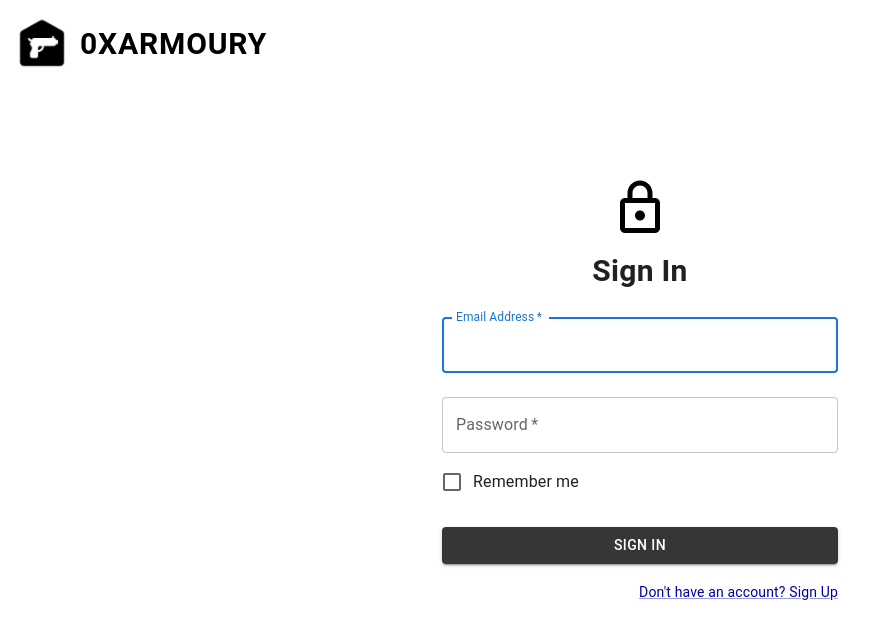
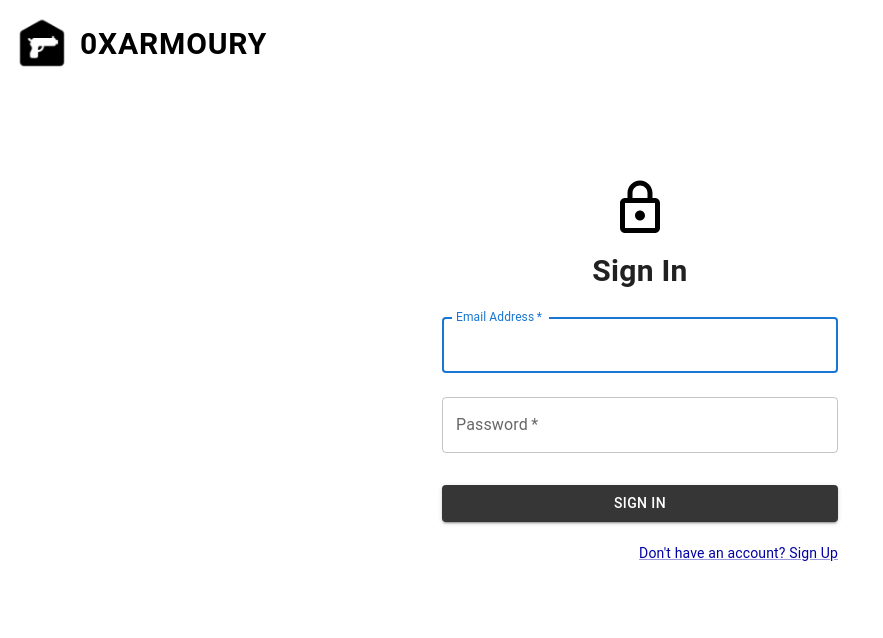
Before and after one commit to Hataeju/0xarmoury, a React (Create React App) app in the folder frontend/: page /SignIn in a window 1280 px wide. Shown: the top 638 px of the page, without its empty margins (0-883 px from the left). Built offline with nearby package versions, Linux system fonts and the light colour scheme.

Commit message:
add POST, LoginErrorMessage (SignIn page)

```diff
--- a/frontend/src/SignIn.js
+++ b/frontend/src/SignIn.js
@@ -1,10 +1,11 @@
-import * as React from 'react';
+import React, {useState} from 'react';
 import Avatar from '@mui/material/Avatar';
 import Button from '@mui/material/Button';
 import CssBaseline from '@mui/material/CssBaseline';
 import TextField from '@mui/material/TextField';
-import FormControlLabel from '@mui/material/FormControlLabel';
-import Checkbox from '@mui/material/Checkbox';
+import FormHelperTexts from '@mui/material/FormHelperText'
+//import FormControlLabel from '@mui/material/FormControlLabel';
+//import Checkbox from '@mui/material/Checkbox';
 import Link from '@mui/material/Link';
 import Grid from '@mui/material/Grid';
 import Box from '@mui/material/Box';
@@ -12,10 +13,45 @@ import LockOutlinedIcon from '@mui/icons-material/LockOutlined';
 import Typography from '@mui/material/Typography';
 import Container from '@mui/material/Container';
 import { createTheme, ThemeProvider } from '@mui/material/styles';
+import axios from 'axios';
+import { useNavigate } from 'react-router-dom';
+
 
 const theme = createTheme();
 
 export default function SignIn() {
+  const [loginError, setLoginError] = useState('');
+  const navigate = useNavigate();
+
+  const onhandlePost = async (data) => {
+    const { email, password } = data;
+    const postData = { email, password };
+
+    // post
+    await axios
+      .post('/member/join', postData)  //db 주소? api?
+      .then(function (response) {
+        console.log(response, '성공');
+        navigate.push('/');
+      })
+      .catch(function (err) {
+        console.log(err);
+        setLoginError('로그인에 실패하였습니다. 다시한번 확인해 주세요.');
+      });
+  };
+
+  //'SIGN IN'버튼 클릭하면 동작
+  const handleSubmit = (event) => {
+    event.preventDefault(); // 기본 이벤트 동작 취소
+
+    const data = new FormData(event.currentTarget);
+    const joinData = {
+      email: data.get('email'),
+      password: data.get('password'),
+    };
+
+    onhandlePost(joinData);
+  }
 
   return (
     <ThemeProvider theme={theme}>
@@ -46,7 +82,7 @@ export default function SignIn() {
           <Typography component="h1" fontSize='30px'>
             <strong>Sign In</strong>
           </Typography>
-          <Box component="form" noValidate sx={{ mt: 1 }}>
+          <Box component="form" onSubmit={handleSubmit} noValidate sx={{ mt: 1 }}>
             <TextField
               margin="normal"
               required
@@ -67,23 +103,20 @@ export default function SignIn() {
               id="password"
               autoComplete="current-password"
             />
-            <FormControlLabel
-              control={<Checkbox value="remember" color="primary" />}
-              label="Remember me"
-            />
             <Button
               type="submit"
               fullWidth
               variant="contained"
-              sx={{ mt: 3, mb: 2, bgcolor: '#363636' }}
+              sx={{ mt: 3, mb: 1, bgcolor: '#363636' }}
             >
               Sign In
             </Button>
+            <FormHelperTexts sx={{color: '#DB0000'}}>{loginError}</FormHelperTexts>
             <Grid container>
               <Grid item xs>
 
               </Grid>
-              <Grid item>
+              <Grid item  sx={{mt:1}}>
                 <Link href="./SignUp" variant="body2" color='#0000A5'>
                   {"Don't have an account? Sign Up"}
                 </Link>
```
